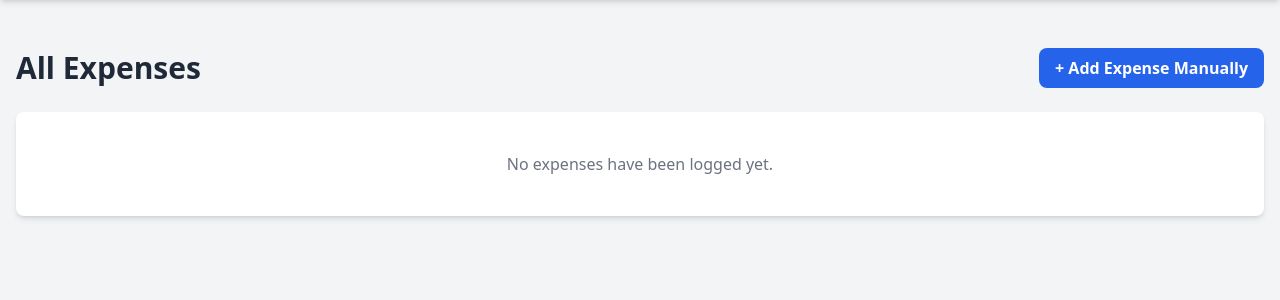
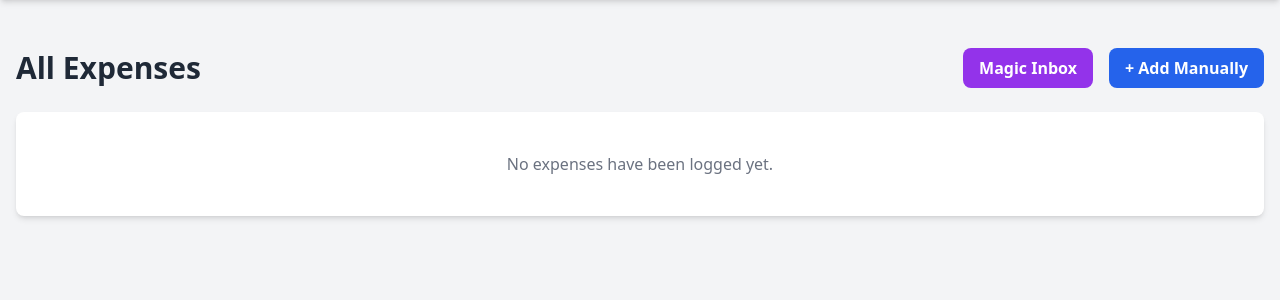
Before and after one commit to Tilooo/momentum, a Django app: page /expenses/ in a window 1280 px wide. Shown: the part 60-360 px from the top of the page. Run offline with Django 5.2, Linux system fonts and the light colour scheme; data that the repository does not hold is empty; some libraries are stand-ins or nearby versions.

Commit message:
15. Added magic box button.

```diff
--- a/core/templates/core/expense_list.html
+++ b/core/templates/core/expense_list.html
@@ -4,13 +4,18 @@
 {% block content %}
 <div class="flex justify-between items-center mb-6">
     <h1 class="text-3xl font-bold">All Expenses</h1>
+    <div class="flex space-x-4">
+        <a href="{% url 'expense-inbox' %}" class="bg-purple-600 text-white font-bold py-2 px-4 rounded-lg hover:bg-purple-700">
+            Magic Inbox
+        </a>
         <button
             hx-get="{% url 'expense-create' %}"
             hx-target="#expense-form-container"
             hx-swap="innerHTML"
             class="bg-blue-600 text-white font-bold py-2 px-4 rounded-lg hover:bg-blue-700">
-        + Add Expense Manually
+            + Add Manually
         </button>
+    </div>
 </div>
 
 <div id="expense-form-container" class="mb-6"></div>
```
Lines whose indentation alone changed are shown as unchanged.
